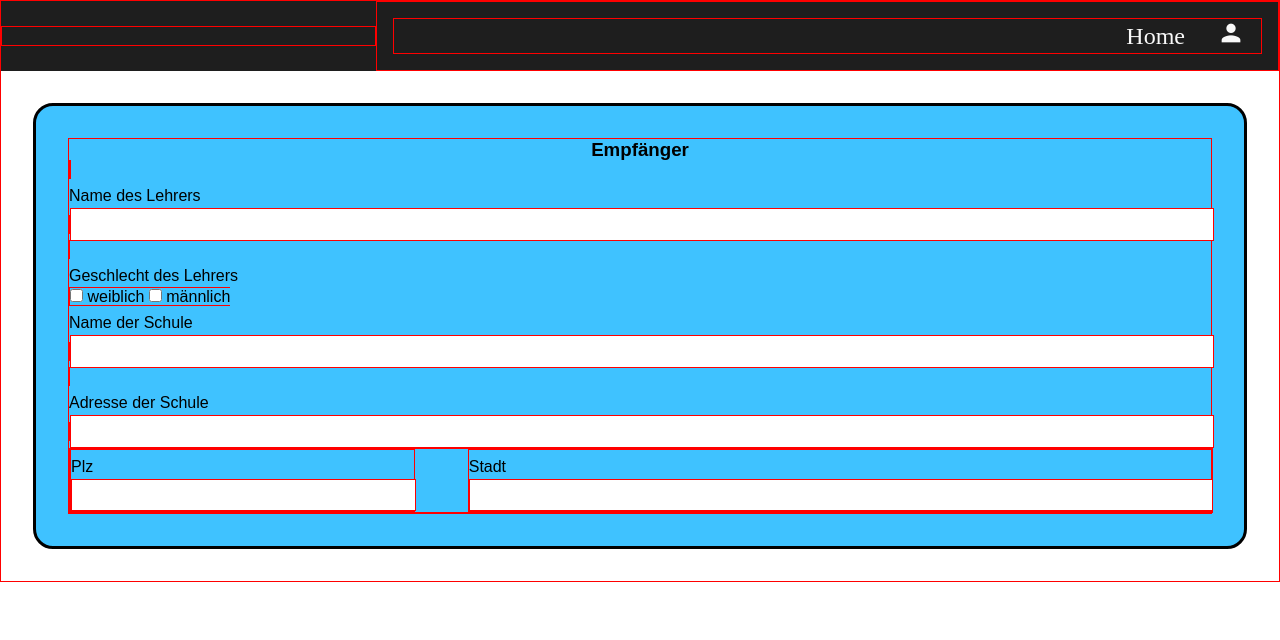
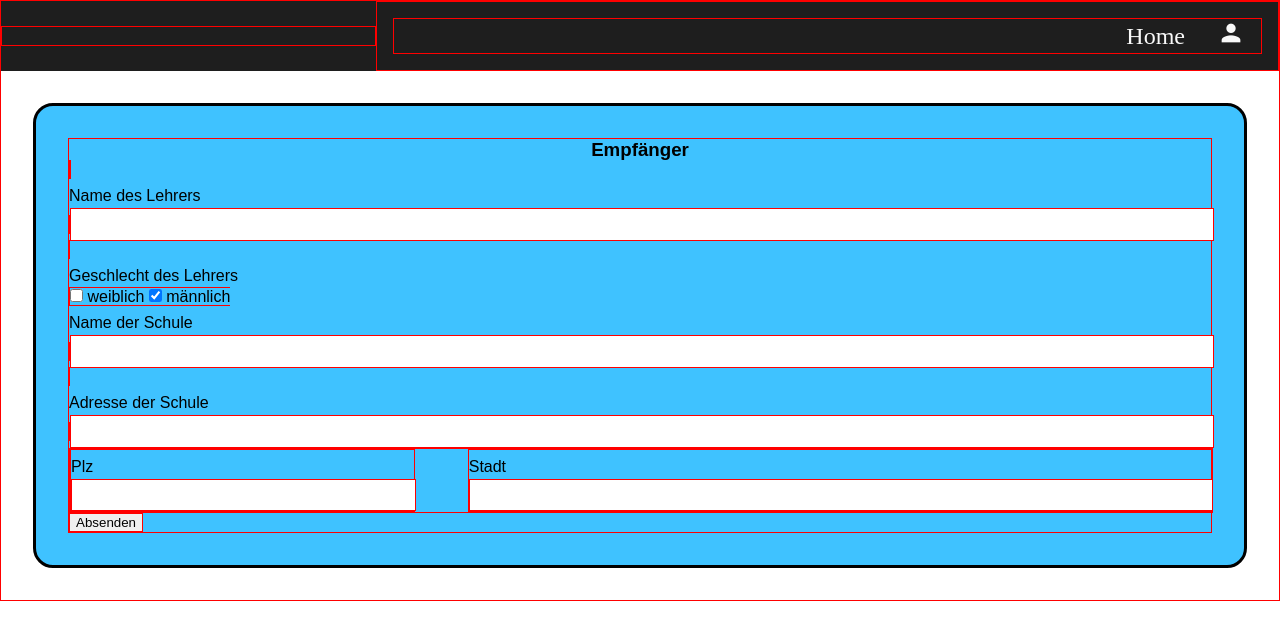
Before and after one commit to finntechh/Entschuldigungstool, a Vue app: page / in a window 1280 px wide. Shown: the top 640 px of the page. Built offline with nearby package versions, Linux system fonts and the light colour scheme; a web font is replaced by a local one.

Commit message:
Form submit client-side

```diff
--- a/package.json
+++ b/package.json
@@ -9,6 +9,7 @@
     "preview": "vite preview"
   },
   "dependencies": {
+    "axios": "^1.7.2",
     "vue": "^3.4.21",
     "vue-router": "^4.3.0"
   },
--- a/src/components/empfaenger.vue
+++ b/src/components/empfaenger.vue
@@ -1,7 +1,7 @@
 
 <template>
     <div class="form-container">
-        <form action="">
+        <form action="" @submit.prevent="handleEmpfaengerForm(), checkGenderValue()">
             <h3>Empfänger</h3>
             <label for="schuleName">
             <label for="lehrerName">
@@ -11,8 +11,9 @@
             <label for="lehrerGender">
                 <p>Geschlecht des Lehrers</p>
             </label>
-            <input class="check-input" type="checkbox" name="weiblich" id="wCeckbox"> weiblich
-            <input class="check-input" type="checkbox" name="maennlich" id="mCeckbox"> männlich
+            <input class="check-input" type="checkbox" name="weiblich" id="wCeckbox" v-model="newLehrerFemale"> weiblich
+            <input class="check-input" type="checkbox" name="maennlich" id="mCeckbox" v-model="newLehrerMale"> männlich
+            <p v-if="genderValueIssue">Bitte nur ein Geschlecht auswählen!</p>
             <p>Name der Schule</p>
             </label>
             <input class="text-input" type="text" name="schuleName" v-model="newSchuleName">
@@ -30,6 +31,7 @@
                     <input class="stadt-input" type="text" name="schuleStadt" v-model="newSchuleStadt">
                 </div>
             </div>
+            <input type="submit" value="Absenden">
         </form>
     </div>
 </template>
@@ -38,16 +40,34 @@
     import '@/assets/css/form.css'
     import { RouterLink, RouterView } from "vue-router";
     import { onMounted, ref } from "vue";
+    import axios from "axios";
 
     const newSchuleName = ref("");
     const newLehrerName = ref("");
-    const newLehrerGender = ref("");
+    const newLehrerFemale = ref(false);
+    const newLehrerMale = ref(true);
     const newSchuleAdresse = ref("");
     const newSchuleStadt =  ref("");
     const newSchulePlz =  ref("");
 
+    let genderValueIssue = false;
+    let formSubmitted = false;
+
+    const checkGenderValue = () => {
+
+        if (newLehrerFemale.value && newLehrerMale.value == true) {
+            genderValueIssue = true;
+        }
+
+        console.log("Gender issue")
+
+    };
+
+
+    const handleEmpfaengerForm = () => {
         const lehrerName = newLehrerName.value
-    const lehrerGender = newLehrerGender.value
+        const lehrerFemale = newLehrerFemale.value
+        const lehrerMale = newLehrerMale.value
         const schuleName = newSchuleName.value
         const schuleAdresse = newSchuleAdresse.value
         const schulePlz = newSchulePlz.value
@@ -55,11 +75,33 @@
 
         const empfaenger = {
         lehrerName: lehrerName,
-        lehrerGender: lehrerGender,
+        lehrerFemale: lehrerFemale,
+        lehrerMale: lehrerMale,
         schuleName: schuleName,
         schuleAdresse: schuleAdresse,
         schulePlz: schulePlz,
         schuleStadt: schuleStadt
         }
+        //sendFormData(empfaenger);
+        formSubmitted = true;
+        console.log("Email übergeben", empfaenger)
+    }
+
+    const sendFormData = async (empfaenger) => {
+        try {
+            const response = await axios.post('url', empfaenger);
+            if (response.status === 200) {
+            console.log("Übertragung erfolgreich");
+            resetSubmit();
+            }
+            else {
+            alert('Etwas ist schiefgelaufen.');
+            }
+        }
+        catch (error) {
+            console.error('Error: ', error);
+            alert('Fehler aufgetreten.', error);
+        }
+    }
 
 </script>
```
Also changed, not shown: 1 other file (tests, documents, lock files or other folders). Lines whose indentation alone changed are shown as unchanged.
